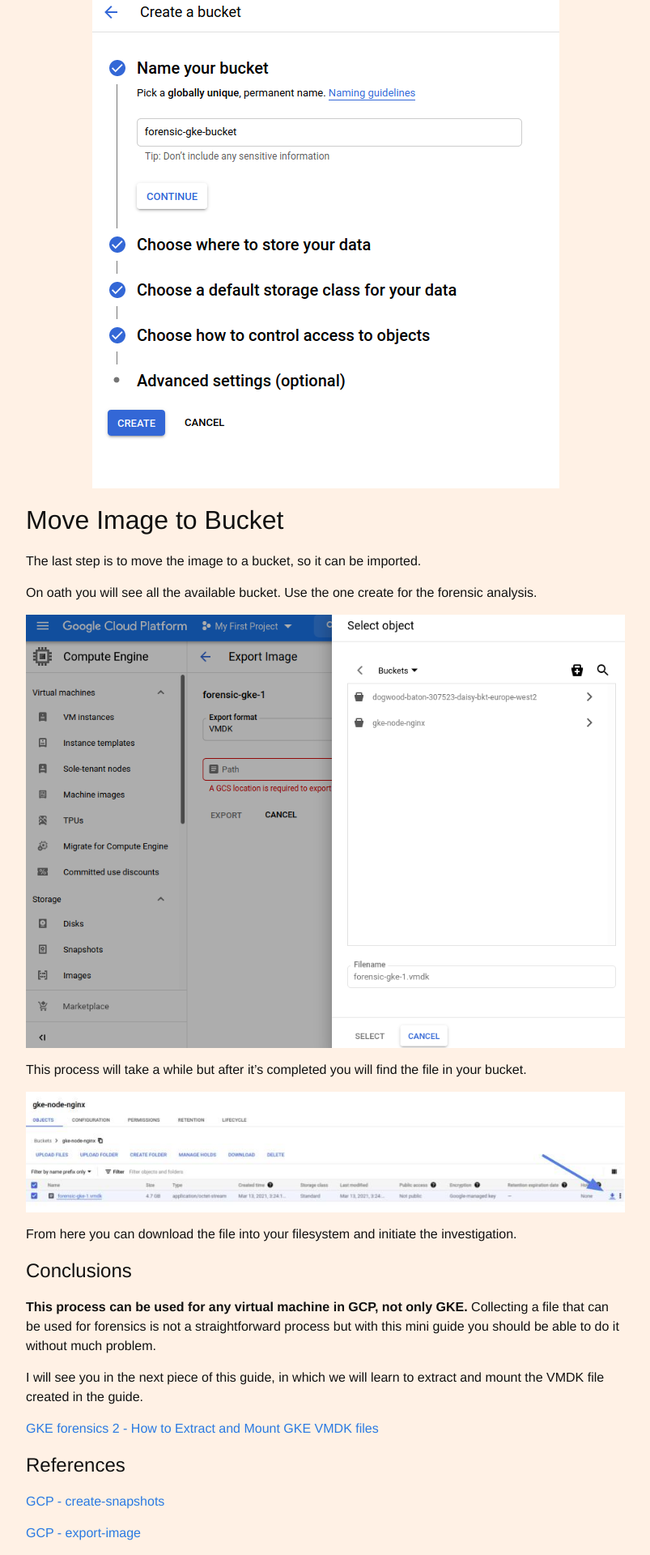
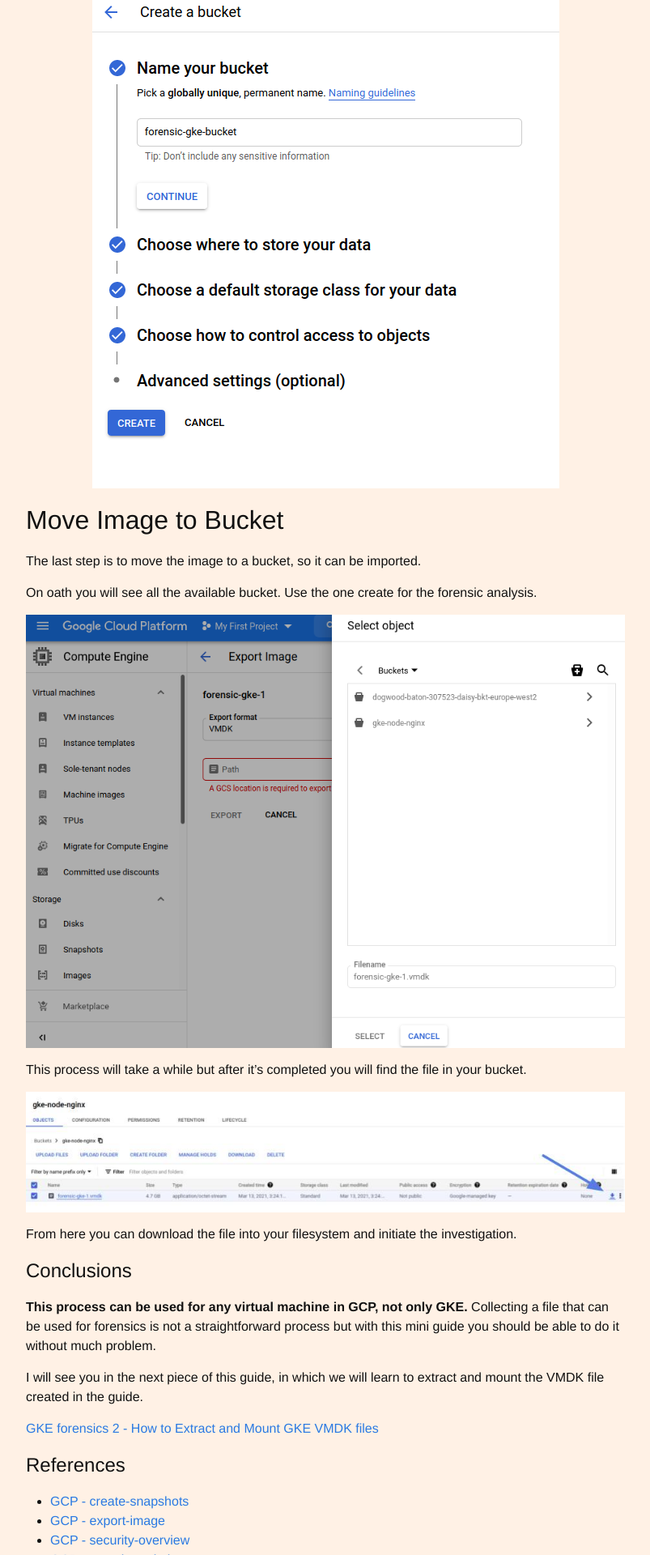
Before and after one commit to MarcoJMancini/marcojmancini.github.io, a Jekyll site: the page built from _posts/2020-03-13-GKE-forensics-1.markdown, in a window 1280 px wide. Shown: the part 4480-6400 px from the top of the page at 81% size, without its empty margins (238-1041 px from the left). Built offline with Jekyll 4.4.1, drawn with Linux system fonts in a browser that asks for light colours.

```diff
--- a/_posts/2020-03-13-GKE-forensics-1.markdown
+++ b/_posts/2020-03-13-GKE-forensics-1.markdown
@@ -95,12 +95,8 @@ I will see you in the next piece of this guide, in which we will learn to extrac
 
 # References
 
-[GCP - create-snapshots](https://cloud.google.com/compute/docs/disks/create-snapshots)
-
-[GCP - export-image](https://cloud.google.com/compute/docs/images/export-image)
-
-[GCP - security-overview](https://cloud.google.com/kubernetes-engine/docs/concepts/security-overview)
-
-[GCP - containers-kubernetes](https://cloud.google.com/blog/products/containers-kubernetes)
-
-[GCP - Blog - introducing-google-container-engine-gke-node-pools](https://cloud.google.com/blog/products/gcp/introducing-google-container-engine-gke-node-pools)
+- [GCP - create-snapshots](https://cloud.google.com/compute/docs/disks/create-snapshots)
+- [GCP - export-image](https://cloud.google.com/compute/docs/images/export-image)
+- [GCP - security-overview](https://cloud.google.com/kubernetes-engine/docs/concepts/security-overview)
+- [GCP - containers-kubernetes](https://cloud.google.com/blog/products/containers-kubernetes)
+- [GCP - Blog - introducing-google-container-engine-gke-node-pools](https://cloud.google.com/blog/products/gcp/introducing-google-container-engine-gke-node-pools)
```
